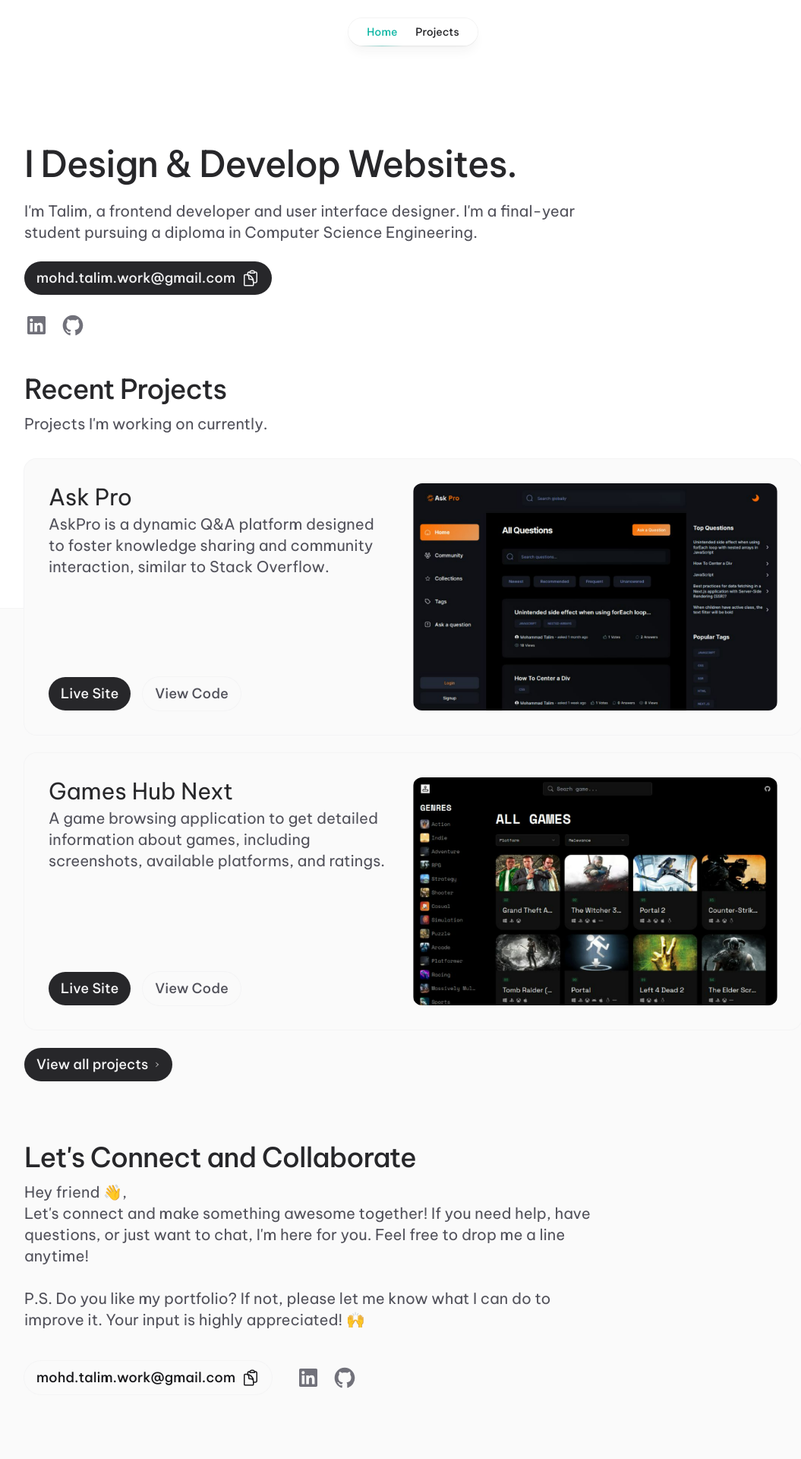
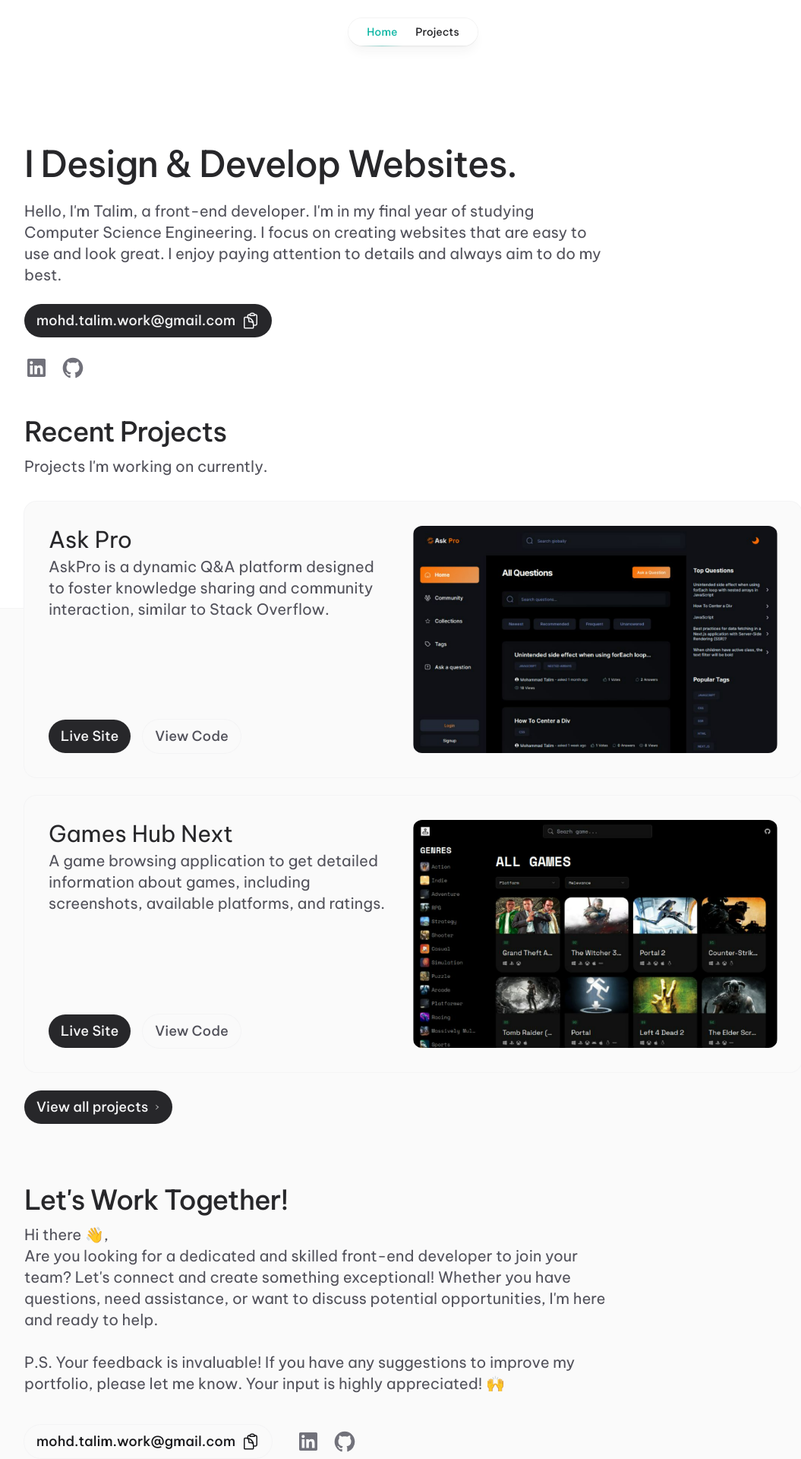
Before and after one commit to Md-Talim/Md-Talim, a Next.js app: page / in a window 1280 px wide. Shown: the top 1920 px of the page at 76% size, without its empty margins (96-1151 px from the left). Built offline with nearby package versions, Linux system fonts and the light colour scheme.

Commit message:
change the copy of bio and contact section

```diff
--- a/app/page.tsx
+++ b/app/page.tsx
@@ -31,9 +31,10 @@
             I Design & Develop Websites.
           </h1>
           <p className="mt-6 font-normal md:text-xl text-lg text-zinc-600">
-            I&apos;m Talim, a frontend developer and user interface designer.
-            I&apos;m a final-year student pursuing a diploma in Computer Science
-            Engineering.
+            Hello, I&apos;m Talim, a front-end developer. I&apos;m in my final
+            year of studying Computer Science Engineering. I focus on creating
+            websites that are easy to use and look great. I enjoy paying
+            attention to details and always aim to do my best.
           </p>
           <CopyToClipboard text={primaryEmail} />
           <SocialLinks />
--- a/components/ContactSection.tsx
+++ b/components/ContactSection.tsx
@@ -8,18 +8,20 @@
     <Container className="mt-20" id="contact">
       <div className="max-w-3xl max-sm:text-center">
         <h2 className="text-3xl font-medium tracking-tight text-zinc-800 sm:text-4xl">
-          Let&apos;s Connect and Collaborate
+          Let&apos;s Work Together!
         </h2>
         <p className="mt-3 md:text-xl text-lg text-zinc-600">
-          Hey friend 👋,
+          Hi there 👋,
           <br />
-          Let&apos;s connect and make something awesome together! If you need
-          help, have questions, or just want to chat, I&apos;m here for you.
-          Feel free to drop me a line anytime!
+          Are you looking for a dedicated and skilled front-end developer to
+          join your team? Let&apos;s connect and create something exceptional!
+          Whether you have questions, need assistance, or want to discuss
+          potential opportunities, I&apos;m here and ready to help.
           <br />
           <br />
-          P.S. Do you like my portfolio? If not, please let me know what I can
-          do to improve it. Your input is highly appreciated! 🙌
+          P.S. Your feedback is invaluable! If you have any suggestions to
+          improve my portfolio, please let me know. Your input is highly
+          appreciated! 🙌
         </p>
       </div>
       <div className="mt-4 flex flex-col md:flex-row items-center gap-8">
```
